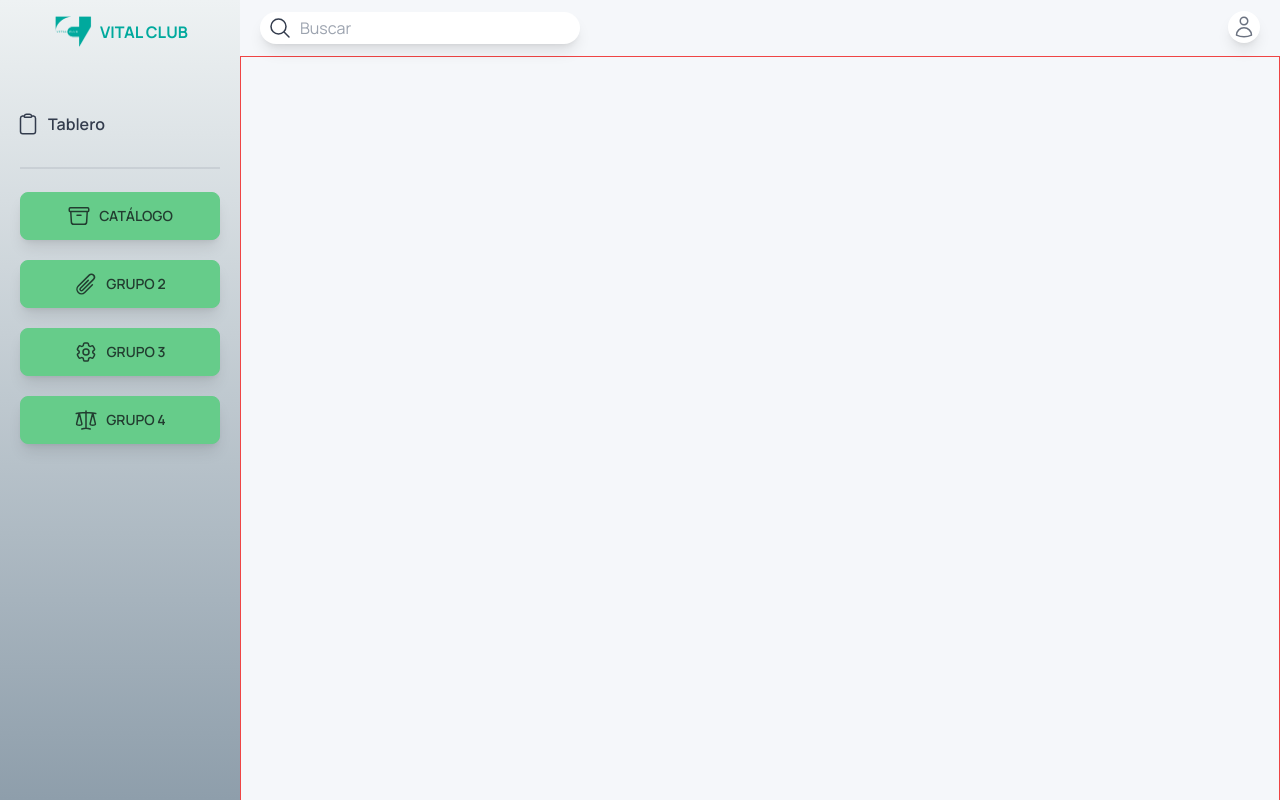
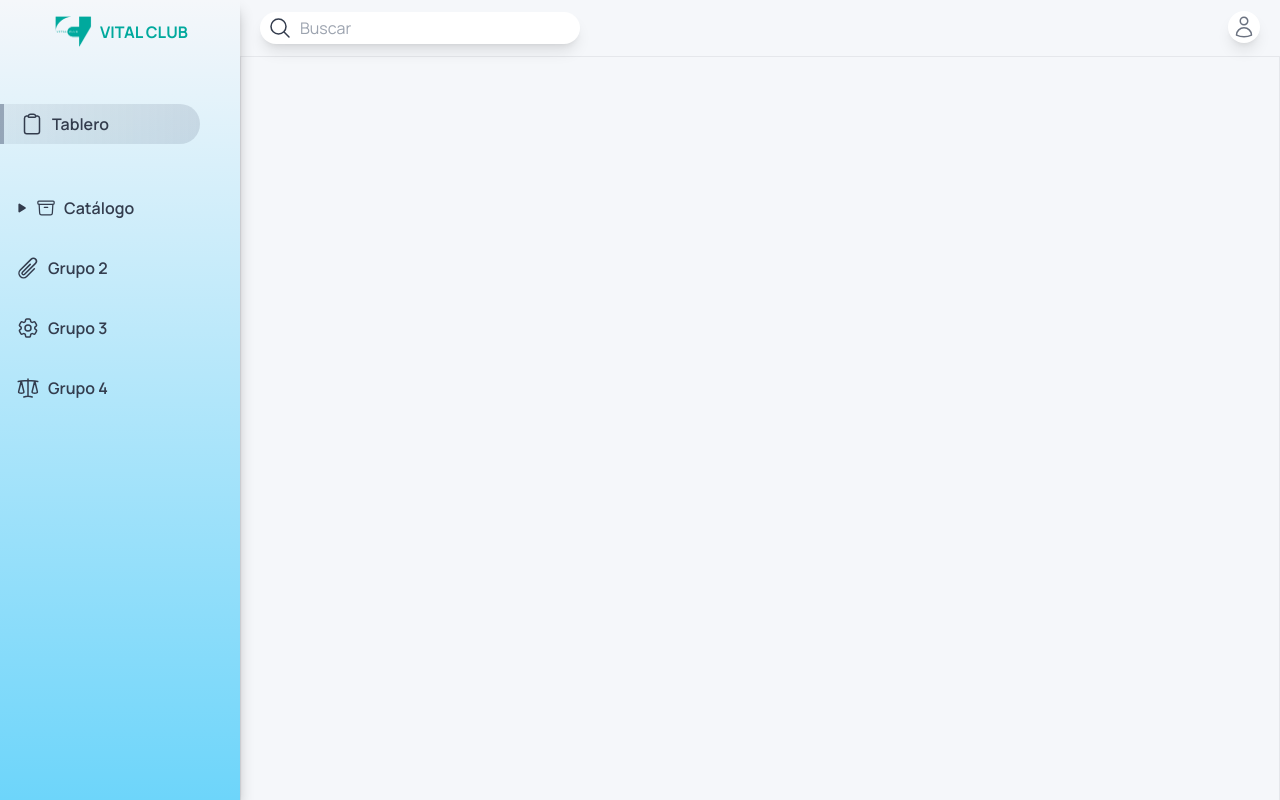
Before and after one commit to steevened/vital-labs, a React (Vite) app: page / in a window 1280 px wide. Built offline with nearby package versions, Linux system fonts and the light colour scheme; sample sign-in values are in the browser's storage; the HTML template or start-up script is replaced by a standard one.

Commit message:
working with collapse menu

```diff
--- a/package.json
+++ b/package.json
@@ -12,6 +12,7 @@
     "axios": "^1.2.6",
     "daisyui": "^2.49.0",
     "react": "^18.2.0",
+    "react-collapse": "^5.1.1",
     "react-dom": "^18.2.0",
     "react-router-dom": "^6.8.0",
     "styled-components": "^5.3.6"
--- a/src/App.css
+++ b/src/App.css
@@ -8,6 +8,10 @@
 
 @layer components {
   .active {
-    @apply bg-slate-500/50 text-white border-l-4 border-l-slate-500 rounded-tr-full rounded-br-full;
+    @apply bg-gradient-to-r from-slate-500/10 to-slate-500/20   border-l-4 border-l-slate-500/50 rounded-tr-full rounded-br-full;
   }
 }
+
+.ReactCollapse--collapse {
+  transition: height 500ms;
+}
--- a/src/App.jsx
+++ b/src/App.jsx
@@ -5,9 +5,11 @@
 import Login from './pages/Login';
 import HomePage from './pages/HomePage';
 import Pacientes from './pages/catalogo/Pacientes';
+import HomeLayout from './layouts/HomeLayout';
 
 function App() {
   const [isToolbarOpen, setIsToolbarOpen] = useState(false);
+  const [collapsed, setCollapsed] = useState(false);
 
   return (
     <BrowserRouter>
@@ -20,6 +22,8 @@
                 <HomePage
                   isToolbarOpen={isToolbarOpen}
                   setIsToolbarOpen={setIsToolbarOpen}
+                  collapsed={collapsed}
+                  setCollapsed={setCollapsed}
                 />
               }
             />
@@ -29,6 +33,8 @@
                 <Pacientes
                   isToolbarOpen={isToolbarOpen}
                   setIsToolbarOpen={setIsToolbarOpen}
+                  collapsed={collapsed}
+                  setCollapsed={setCollapsed}
                 />
               }
             />
--- a/src/components/Navbar/NavLeft.jsx
+++ b/src/components/Navbar/NavLeft.jsx
@@ -1,42 +1,39 @@
 import React, { useState } from 'react';
+import { Collapse } from 'react-collapse';
 import { useLocation, useNavigate } from 'react-router-dom';
 import logo from '../../assets/logo.png';
+import CatalogoAccordion from '../accordions/CatalogoAccordion';
 import BtnDashboard from '../buttons/BtnDashboard';
 
-const NavLeft = ({ setIsToolbarOpen, isToolbarOpen }) => {
+const NavLeft = ({
+  setIsToolbarOpen,
+  isToolbarOpen,
+  collapsed,
+  setCollapsed,
+}) => {
   const navigate = useNavigate();
-  const [active, setActive] = useState('');
-
   const location = useLocation();
-
-  console.log(location);
 
   return (
     <div
-      className={`shadow-lg fixed top-0 bottom-0 md:shadow-none  shadow-black/30 md:translate-x-0 transition-all  w-60 bg-gradient-to-b from-p-from to-p-to z-20 ${
+      className={`shadow-lg fixed top-0 bottom-0 shadow-black/30 md:translate-x-0 transition-all  w-60 bg-gradient-to-b from-p-primary to-p-to z-20 ${
         isToolbarOpen ? 'translate-x-0' : '-translate-x-full'
       }`}
     >
-      <div className="flex items-center justify-center gap-2 h-16 ">
+      <div className="flex items-center justify-center gap-2 h-16">
         <img className="object-contain   h-3/6" src={logo} alt="logo" />
         <p className="text-[#00A99D] font-bold">VITAL CLUB</p>
       </div>
-      <div className="w-full">
-        <div className="mt-10">
-          <button
+      <ul className=" flex flex-col h-full items-start justify-start w-5/6 mt-10 gap-5">
+        <li
           onClick={(e) => {
+            navigate('/');
             setIsToolbarOpen(false);
-              navigate('/');
-              if (location.pathname === '/') {
-                setActive('/');
-              }
           }}
-            className={`flex transition-all duration-100 w-[90%] py-2 px-4 gap-2  text-base font-semibold ${
-              active === '/'
-                ? 'active active:active focus:active hover:active'
-                : ''
-            }`}
+          className={`w-full ${location.pathname === '/' ? 'active' : ''}`}
         >
+          <BtnDashboard>
+            <div>
               <svg
                 xmlns="http://www.w3.org/2000/svg"
                 fill="none"
@@ -51,21 +48,43 @@
                   d="M15.666 3.888A2.25 2.25 0 0013.5 2.25h-3c-1.03 0-1.9.693-2.166 1.638m7.332 0c.055.194.084.4.084.612v0a.75.75 0 01-.75.75H9a.75.75 0 01-.75-.75v0c0-.212.03-.418.084-.612m7.332 0c.646.049 1.288.11 1.927.184 1.1.128 1.907 1.077 1.907 2.185V19.5a2.25 2.25 0 01-2.25 2.25H6.75A2.25 2.25 0 014.5 19.5V6.257c0-1.108.806-2.057 1.907-2.185a48.208 48.208 0 011.927-.184"
                 />
               </svg>
-            <span>Tablero</span>
-          </button>
             </div>
-        <div className="divider w-5/6 mx-auto"></div>
-        <ul className=" flex flex-col h-full items-start justify-start w-5/6 mx-auto gap-5">
-          <li onClick={() => navigate('/pacientes')} className="w-full">
+            <p>Tablero</p>
+          </BtnDashboard>
+        </li>
+        <li
+          onClick={() => {
+            setIsToolbarOpen(false);
+          }}
+          className={`w-full group`}
+        >
+          <input
+            className="appearance-none"
+            type="checkbox"
+            id="catalogo"
+            onChange={(e) => setCollapsed(e.target.checked)}
+          />
+          <label htmlFor="catalogo">
             <BtnDashboard>
-              <div>
+              <div className="flex items-center justify-center gap-2">
+                <svg
+                  xmlns="http://www.w3.org/2000/svg"
+                  viewBox="0 0 20 20"
+                  fill="currentColor"
+                  className={`w-3 h-3 transition-all ${
+                    collapsed ? 'rotate-90' : ''
+                  }`}
+                >
+                  <path d="M6.3 2.841A1.5 1.5 0 004 4.11V15.89a1.5 1.5 0 002.3 1.269l9.344-5.89a1.5 1.5 0 000-2.538L6.3 2.84z" />
+                </svg>
+
                 <svg
                   xmlns="http://www.w3.org/2000/svg"
                   fill="none"
                   viewBox="0 0 24 24"
                   strokeWidth={1.5}
                   stroke="currentColor"
-                  className="w-6 h-6"
+                  className="w-5 h-5"
                 >
                   <path
                     strokeLinecap="round"
@@ -76,7 +95,12 @@
               </div>
               <p>Catálogo</p>
             </BtnDashboard>
+          </label>
+          <Collapse isOpened={collapsed}>
+            <CatalogoAccordion collapsed={collapsed} />
+          </Collapse>
         </li>
+
         <li className="w-full">
           <BtnDashboard>
             <div>
@@ -147,7 +171,6 @@
         </li>
       </ul>
     </div>
-    </div>
   );
 };
 
--- /dev/null
+++ b/src/components/accordions/CatalogoAccordion.jsx
@@ -0,0 +1,32 @@
+import React, { useState } from 'react';
+import { useLocation, useNavigate } from 'react-router-dom';
+import BtnDashboard from '../buttons/BtnDashboard';
+
+const CatalogoAccordion = ({ collapsed }) => {
+  const navigate = useNavigate();
+  const location = useLocation();
+
+  return (
+    <ul>
+      <li>
+        <BtnDashboard>Medicos</BtnDashboard>
+      </li>
+      <li
+        className={`w-full ${
+          location.pathname === '/pacientes' ? 'active' : ''
+        }`}
+        onClick={() => {
+          navigate('/pacientes');
+          collapsed(true);
+        }}
+      >
+        <BtnDashboard>Pacientes</BtnDashboard>
+      </li>
+      <li>
+        <BtnDashboard>Usuarios</BtnDashboard>
+      </li>
+    </ul>
+  );
+};
+
+export default CatalogoAccordion;
--- a/src/components/buttons/BtnDashboard.jsx
+++ b/src/components/buttons/BtnDashboard.jsx
@@ -2,9 +2,11 @@
 
 const BtnDashboard = ({ children }) => {
   return (
-    <button className="btn btn-block shadow-lg hover:rounded-none active:rounded-none focus:bg-primary-focus focus:rounded-none transition-all btn-primary flex gap-2 duration-500">
+    <div
+      className={`cursor-pointer flex transition-all duration-100 w-full py-2 px-4 gap-2  text-base font-semibold focus:active hover:active`}
+    >
       {children}
-    </button>
+    </div>
   );
 };
 
--- a/src/layouts/HomeLayout.jsx
+++ b/src/layouts/HomeLayout.jsx
@@ -3,7 +3,13 @@
 import NavTop from '../components/Navbar/NavTop';
 import Overlay from '../components/overlay/Overlay';
 
-const HomeLayout = ({ children, setIsToolbarOpen, isToolbarOpen }) => {
+const HomeLayout = ({
+  children,
+  setIsToolbarOpen,
+  isToolbarOpen,
+  collapsed,
+  setCollapsed,
+}) => {
   return (
     <>
       <div className="bg-p-primary h-screen overflow-hidden">
@@ -15,10 +21,10 @@
         <NavLeft
           isToolbarOpen={isToolbarOpen}
           setIsToolbarOpen={setIsToolbarOpen}
+          collapsed={collapsed}
+          setCollapsed={setCollapsed}
         />
-        <div className="border flex h-full md:ml-60 border-red-500">
-          {children}
-        </div>
+        <div className="border flex h-full md:ml-60 ">{children}</div>
       </div>
     </>
   );
--- a/src/pages/HomePage.jsx
+++ b/src/pages/HomePage.jsx
@@ -1,10 +1,17 @@
 import HomeLayout from '../layouts/HomeLayout';
 
-const HomePage = ({ isToolbarOpen, setIsToolbarOpen }) => {
+const HomePage = ({
+  isToolbarOpen,
+  setIsToolbarOpen,
+  collapsed,
+  setCollapsed,
+}) => {
   return (
     <HomeLayout
       isToolbarOpen={isToolbarOpen}
       setIsToolbarOpen={setIsToolbarOpen}
+      collapsed={collapsed}
+      setCollapsed={setCollapsed}
     />
   );
 };
--- a/src/pages/catalogo/Pacientes.jsx
+++ b/src/pages/catalogo/Pacientes.jsx
@@ -1,13 +1,20 @@
 import React from 'react';
 import HomeLayout from '../../layouts/HomeLayout';
 
-const Pacientes = ({ isToolbarOpen, setIsToolbarOpen }) => {
+const Pacientes = ({
+  isToolbarOpen,
+  setIsToolbarOpen,
+  collapsed,
+  setCollapsed,
+}) => {
   return (
     <HomeLayout
       isToolbarOpen={isToolbarOpen}
       setIsToolbarOpen={setIsToolbarOpen}
+      collapsed={collapsed}
+      setCollapsed={setCollapsed}
     >
-      <div className="flex items-center justify-center w-full">contenido</div>
+      <div className="flex items-center justify-center w-full">Pacientes</div>
     </HomeLayout>
   );
 };
--- a/tailwind.config.cjs
+++ b/tailwind.config.cjs
@@ -5,9 +5,9 @@
     extend: {
       colors: {
         'p-primary': '#f5f7fa',
-        'p-from': '#eef2f3',
+        'p-from': '#FFFFFF',
         'p-bw': '#d9e0e3',
-        'p-to': '#8e9eab',
+        'p-to': '#6DD5FA',
       },
     },
   },
```
Also changed, not shown: 1 other file (tests, documents, lock files or other folders). Lines whose indentation alone changed are shown as unchanged.
